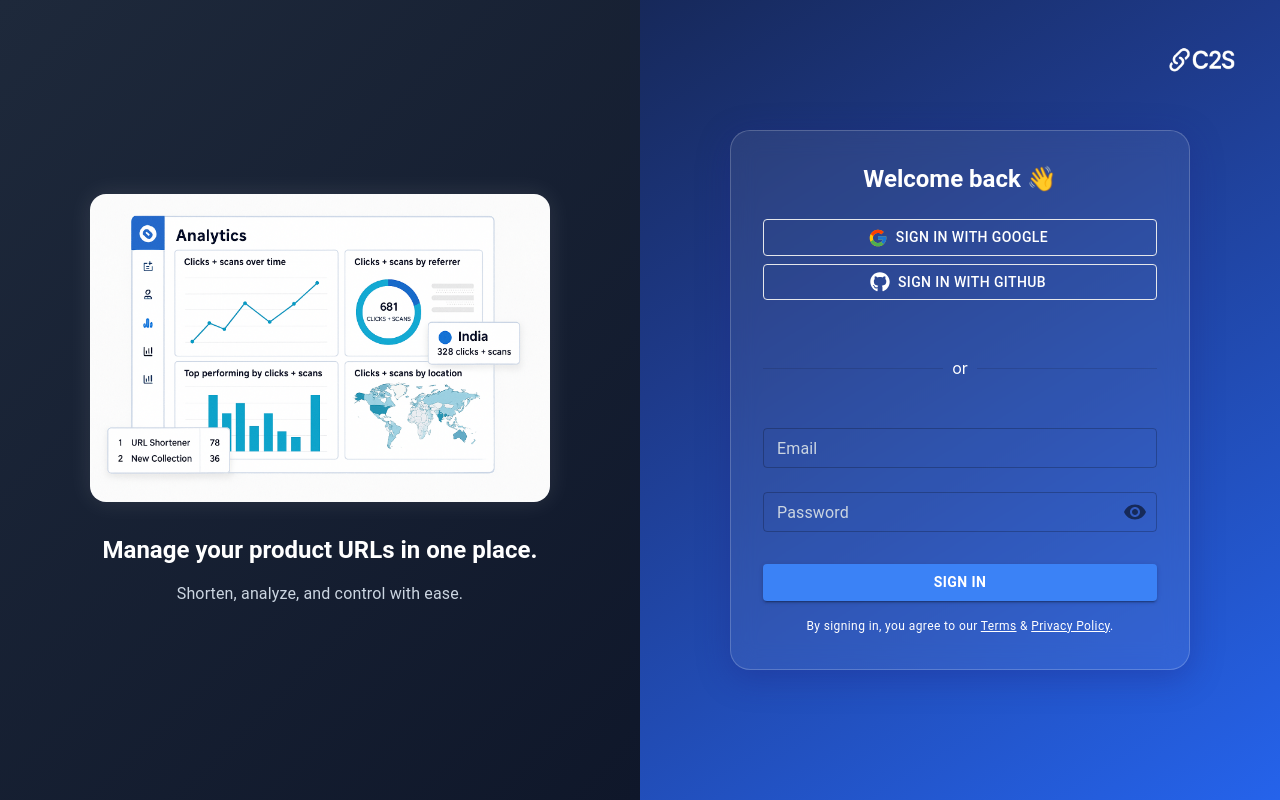
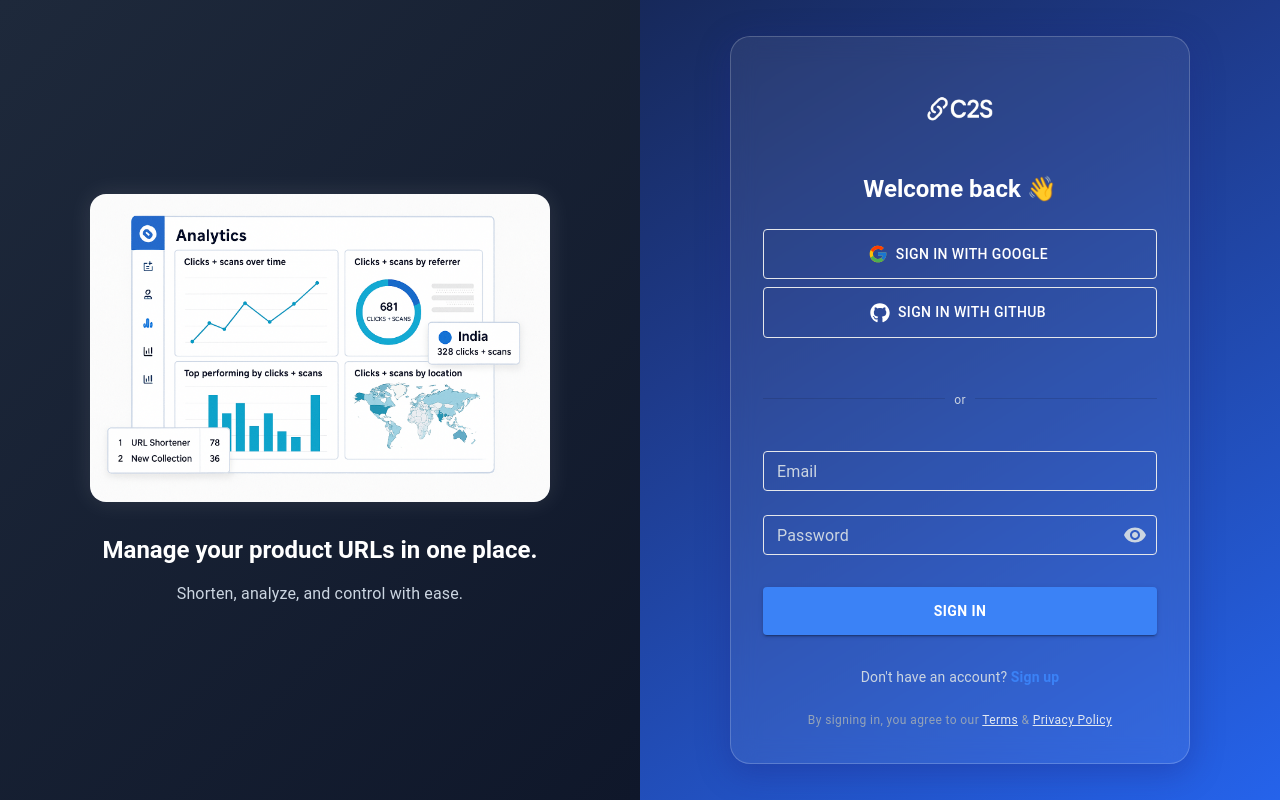
Before and after one commit to juyelhushen/cut2short-front, a React (Vite) app: page /login in a window 1280 px wide. Built offline with nearby package versions, Linux system fonts and the light colour scheme; no server answers.

Commit message:
standard login issue has been fixed

```diff
--- a/src/auth/AuthProvider.jsx
+++ b/src/auth/AuthProvider.jsx
@@ -40,15 +40,11 @@ const AuthProvider = ({ children }) => {
   };
 
   const login = (userData) => {
-    localStorage.setItem("token", userData.token);
     dispatch(setUserData(userData));
     setIsAuthenticated(true);
   };
 
   const logout = () => {
-    localStorage.removeItem("userId");
-    localStorage.removeItem("name");
-    localStorage.removeItem("username");
     dispatch(setUserData(null));
     setIsAuthenticated(false);
   };
--- a/src/layouts/DashBoard.jsx
+++ b/src/layouts/DashBoard.jsx
@@ -8,7 +8,6 @@ import CreateOrUpdateUrl from "@components/CreateOrUpdateUrl";
 import QRCode from "/src/modules/dashboard/QRCode";
 import GenerateQRForm from "@components/GenerateQRForm";
 import MainContent from "./dashboard/MainContent ";
-
 
 const DashboardLayout = () => {
   const [isSidebarOpen, setIsSidebarOpen] = useState(true);
--- a/src/modules/Login/Login.jsx
+++ b/src/modules/Login/Login.jsx
@@ -8,6 +8,8 @@ import {
   Paper,
   FormControl,
   IconButton,
+  useMediaQuery,
+  useTheme,
 } from "@mui/material";
 import { useNavigate, useLocation } from "react-router-dom";
 import { useDispatch } from "react-redux";
@@ -28,6 +30,8 @@ const Login = () => {
   const [formData, setFormData] = useState({ email: "", password: "" });
   const [showPassword, setShowPassword] = useState(false);
   const [error, setError] = useState(location.state?.error || "");
+  const theme = useTheme();
+  const isMobile = useMediaQuery(theme.breakpoints.down("sm"));
 
   const handleClickShowPassword = () => setShowPassword((show) => !show);
   const handleInputChange = (e) => {
@@ -47,10 +51,6 @@ const Login = () => {
     }
   };
 
-  console.log("Google URL:", import.meta.env.VITE_GOOGLE_OAUTH_URL);
-  console.log("GitHub URL:", import.meta.env.VITE_GITHUB_OAUTH_URL);
-  console.log("All env:", import.meta.env);
-
   const handleGithubLogin = () => {
     window.location.href = import.meta.env.VITE_GITHUB_OAUTH_URL;
   };
@@ -62,19 +62,20 @@ const Login = () => {
   return (
     <Box
       display="flex"
-      flexWrap="wrap"
+      flexDirection={{ xs: "column", md: "row" }}
       width="100%"
-      height="100vh"
+      minHeight="100vh"
       sx={{
-        background:
-          "linear-gradient(to bottom right, #0f172a, #1e3a8a, #2563eb)",
-        overflow: "hidden",
+        background: "linear-gradient(to bottom right, #0f172a, #1e3a8a, #2563eb)",
+        overflow: "auto",
       }}
     >
+      {/* Logo - Mobile */}
+      {isMobile && (
         <Box
           position="absolute"
-        top={20}
-        right={30}
+          top={10}
+          right={15}
           display="flex"
           alignItems="center"
           zIndex={10}
@@ -90,10 +91,13 @@ const Login = () => {
           <img
             src={linkIcon}
             alt="C2S logo"
-          style={{ width: 80, height: 80, marginRight: 8 }}
+            style={{ width: 60, height: 60, marginRight: 8 }}
           />
         </Box>
+      )}
 
+      {/* Left Section - Hidden on mobile */}
+      {!isMobile && (
         <motion.div
           initial={{ opacity: 0, x: -100 }}
           animate={{ opacity: 1, x: 0 }}
@@ -101,7 +105,7 @@ const Login = () => {
           style={{
             width: "100%",
             maxWidth: "50%",
-          padding: "4rem 2rem",
+            padding: "2rem",
             display: "flex",
             flexDirection: "column",
             justifyContent: "center",
@@ -121,13 +125,14 @@ const Login = () => {
               boxShadow: "0 0 25px rgba(255,255,255,0.1)",
             }}
           />
-        <Typography variant="h5" fontWeight="bold" mb={2}>
+          <Typography variant="h5" fontWeight="bold" mb={2} textAlign="center">
             Manage your product URLs in one place.
           </Typography>
-        <Typography variant="body1" sx={{ color: "#cbd5e1" }}>
+          <Typography variant="body1" sx={{ color: "#cbd5e1" }} textAlign="center">
             Shorten, analyze, and control with ease.
           </Typography>
         </motion.div>
+      )}
 
       {/* Right Section */}
       <Box
@@ -135,34 +140,65 @@ const Login = () => {
         display="flex"
         alignItems="center"
         justifyContent="center"
-        position="relative"
+        p={{ xs: 2, sm: 4 }}
+        minHeight={{ xs: "100vh", md: "auto" }}
       >
         <motion.div
-          initial={{ opacity: 0, y: 60 }}
+          initial={{ opacity: 0, y: isMobile ? 20 : 60 }}
           animate={{ opacity: 1, y: 0 }}
-          transition={{ duration: 1 }}
+          transition={{ duration: 0.6 }}
+          style={{ width: "100%", maxWidth: 460 }}
         >
           <Paper
-            elevation={6}
+            elevation={isMobile ? 0 : 6}
             sx={{
-              maxWidth: 460,
-              padding: 4,
+              width: "100%",
+              padding: isMobile ? 3 : 4,
               borderRadius: "20px",
               backdropFilter: "blur(12px)",
-              backgroundColor: "rgba(255,255,255,0.07)",
+              backgroundColor: isMobile ? "rgba(255,255,255,0.05)" : "rgba(255,255,255,0.07)",
               border: "1px solid rgba(255,255,255,0.2)",
-              boxShadow: "0 8px 32px rgba(31, 38, 135, 0.37)",
+              boxShadow: isMobile ? "none" : "0 8px 32px rgba(31, 38, 135, 0.37)",
               color: "white",
             }}
           >
+            {/* Logo - Desktop */}
+            {!isMobile && (
+              <Box
+                display="flex"
+                justifyContent="center"
+                mb={3}
+                sx={{
+                  cursor: "pointer",
+                  transition: "transform 0.2s ease-in-out",
+                  "&:hover": {
+                    transform: "scale(1.05)",
+                  },
+                }}
+                onClick={() => navigate("/")}
+              >
+                <img
+                  src={linkIcon}
+                  alt="C2S logo"
+                  style={{ width: 80, height: 80 }}
+                />
+              </Box>
+            )}
+
             <Typography
-              variant="h5"
+              variant={isMobile ? "h6" : "h5"}
               fontWeight="bold"
               textAlign="center"
               mb={3}
             >
               Welcome back 👋
             </Typography>
+
+            {error && (
+              <Typography color="error" textAlign="center" mb={2}>
+                {error}
+              </Typography>
+            )}
 
             <Button
               fullWidth
@@ -174,6 +210,7 @@ const Login = () => {
                 color: "white",
                 borderColor: "#e5e7eb",
                 "&:hover": { borderColor: "white" },
+                py: isMobile ? 1 : 1.5,
               }}
             >
               Sign in with Google
@@ -188,13 +225,16 @@ const Login = () => {
                 color: "white",
                 borderColor: "#e5e7eb",
                 "&:hover": { borderColor: "white" },
+                py: isMobile ? 1 : 1.5,
               }}
             >
               Sign in with GitHub
             </Button>
 
-            <Divider sx={{ my: 4, borderColor: "rgba(255,255,255,0.2)" }}>
+            <Divider sx={{ my: 3, borderColor: "rgba(255,255,255,0.2)" }}>
+              <Typography variant="caption" color="#cbd5e1">
                 or
+              </Typography>
             </Divider>
 
             <FormControl fullWidth>
@@ -205,7 +245,17 @@ const Login = () => {
                 onChange={handleInputChange}
                 size="small"
                 margin="normal"
-                sx={{ input: { color: "white" } }}
+                sx={{
+                  input: { color: "white" },
+                  "& .MuiOutlinedInput-root": {
+                    "& fieldset": {
+                      borderColor: "#e5e7eb",
+                    },
+                    "&:hover fieldset": {
+                      borderColor: "white",
+                    },
+                  },
+                }}
                 InputLabelProps={{ style: { color: "#cbd5e1" } }}
               />
               <TextField
@@ -216,11 +266,25 @@ const Login = () => {
                 type={showPassword ? "text" : "password"}
                 size="small"
                 margin="normal"
-                sx={{ input: { color: "white" } }}
+                sx={{
+                  input: { color: "white" },
+                  "& .MuiOutlinedInput-root": {
+                    "& fieldset": {
+                      borderColor: "#e5e7eb",
+                    },
+                    "&:hover fieldset": {
+                      borderColor: "white",
+                    },
+                  },
+                }}
                 InputLabelProps={{ style: { color: "#cbd5e1" } }}
                 InputProps={{
                   endAdornment: (
-                    <IconButton onClick={handleClickShowPassword} edge="end">
+                    <IconButton
+                      onClick={handleClickShowPassword}
+                      edge="end"
+                      sx={{ color: "#cbd5e1" }}
+                    >
                       {showPassword ? <VisibilityOff /> : <Visibility />}
                     </IconButton>
                   ),
@@ -230,33 +294,66 @@ const Login = () => {
               <Button
                 variant="contained"
                 onClick={handleSignIn}
+                fullWidth
                 sx={{
                   mt: 3,
+                  mb: 2,
                   backgroundColor: "#3b82f6",
                   color: "white",
                   fontWeight: "bold",
+                  py: isMobile ? 1 : 1.5,
                   "&:hover": { backgroundColor: "#1d4ed8" },
                 }}
               >
                 Sign in
               </Button>
+
+              <Typography
+                variant="body2"
+                textAlign="center"
+                mt={2}
+                sx={{ color: "#cbd5e1" }}
+              >
+                Don't have an account?{" "}
+                <span
+                  style={{
+                    color: "#3b82f6",
+                    cursor: "pointer",
+                    fontWeight: "bold",
+                    "&:hover": {
+                      textDecoration: "underline",
+                    }
+                  }}
+                  onClick={() => navigate("/signup")}
+                >
+                  Sign up
+                </span>
+              </Typography>
             </FormControl>
 
             <Typography
               variant="caption"
               display="block"
-              mt={2}
+              mt={3}
               textAlign="center"
+              sx={{ color: "#94a3b8" }}
             >
               By signing in, you agree to our{" "}
-              <span style={{ textDecoration: "underline", cursor: "pointer" }}>
+              <span style={{
+                textDecoration: "underline",
+                cursor: "pointer",
+                color: "#e2e8f0"
+              }}>
                 Terms
               </span>{" "}
               &{" "}
-              <span style={{ textDecoration: "underline", cursor: "pointer" }}>
+              <span style={{
+                textDecoration: "underline",
+                cursor: "pointer",
+                color: "#e2e8f0"
+              }}>
                 Privacy Policy
               </span>
-              .
             </Typography>
           </Paper>
         </motion.div>
--- a/src/modules/dashboard/Home.jsx
+++ b/src/modules/dashboard/Home.jsx
@@ -13,7 +13,9 @@ import urlImg from "../../assets/url.jpg";
 import { useNavigate } from "react-router-dom";
 
 const Home = () => {
+
   const navigate = useNavigate();
+
   const features = [
     {
       title: "Make it short",
--- a/src/services/UserService.jsx
+++ b/src/services/UserService.jsx
@@ -13,59 +13,34 @@ export const getUserInfo = async () => {
   }
 };
 
-export const signup = async (data, dispatch) => {
+export const signup = async (data) => {
   try {
     const response = await AxiosInstance.post("/api/user/register", data);
-    const { name, username, token, userId } = response.data.data;
-
-    //storing
-    localStorage.setItem("userId", userId);
-    localStorage.setItem("name", name);
-    localStorage.setItem("username", username);
-    localStorage.setItem("token", token);
-
-    //dispatch
-    dispatch(
-      setUserData({
-        userId: userId,
-        name: name,
-        username: username,
-        token: token,
-      })
-    );
-
     return response.data;
   } catch (error) {
     console.error("errror in signing up : ", error);
   }
 };
 
-export const signin = async (data, dispatch) => {
+export const signin = async (data) => {
   try {
     const response = await AxiosInstance.post("/api/user/login", data);
-    const { userId, name, username, token } = response.data.data;
-
-    //storing
-    localStorage.setItem("userId", userId);
-    localStorage.setItem("name", name);
-    localStorage.setItem("username", username);
-    localStorage.setItem("token", token);
-
-    //dispatch
-    dispatch(
-      setUserData({
-        userId: userId,
-        name: name,
-        username: username,
-        token: token,
-      })
-    );
-
     return response.data;
   } catch (error) {
     console.error("errror in signing in : ", error);
   }
 };
+
+
+export const clearSeassionCookie = async () => {
+  try {
+    const response = await AxiosInstance.post("/api/user/logout");
+    return response.data;
+  } catch (error) {
+    console.error("errror in logout in : ", error);
+  }
+};
+
 export const getTest = async () => {
   try {
     const response = await AxiosInstance.get("/api/user");
--- a/src/store/slices/authSlice.jsx
+++ b/src/store/slices/authSlice.jsx
@@ -3,7 +3,6 @@ import { createSlice } from "@reduxjs/toolkit";
 const authSlice = createSlice({
   name: "auth",
   initialState: {
-    // token: localStorage.getItem("token") || null,
     userId: "",
     name: "",
     username: "",
@@ -15,14 +14,12 @@ const authSlice = createSlice({
       state.userId = userId;
       state.name = name;
       state.username = username;
-      // state.token = token;
       state.profile = profile;
     },
     clearUserData: (state) => {
       state.userId = null;
       state.name = null;
       state.username = null;
-      // state.token = null;
       state.profile = null;
     },
   },
```
Also changed, not shown: src/layouts/dashboard/Topbar.jsx (+5 -8 lines), src/modules/Login/SignUp.jsx (+5 -2 lines). Lines whose indentation alone changed are shown as unchanged.
